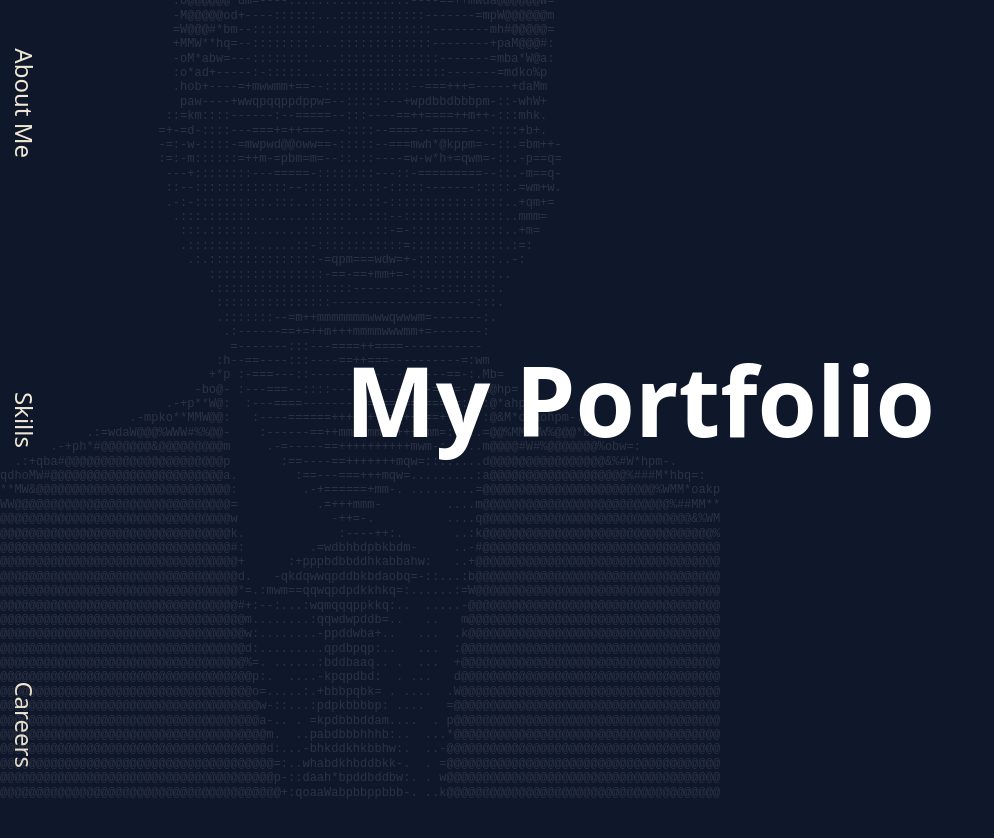
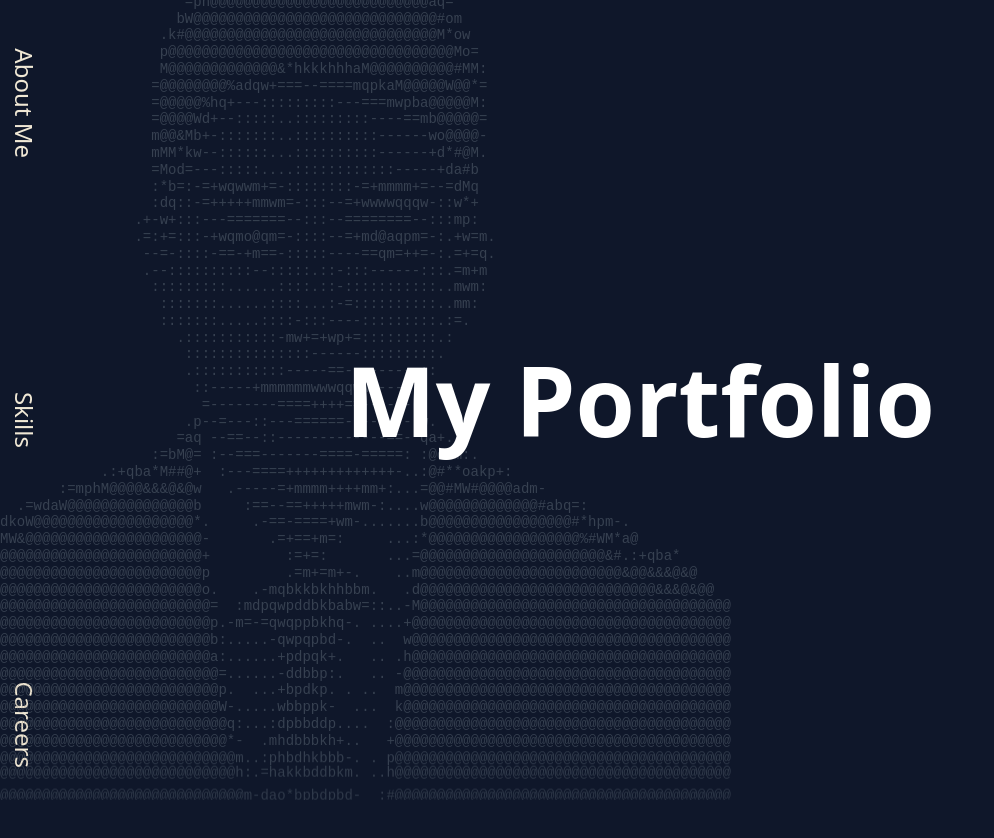
Before and after one commit to bogyeom95/portfolio, a Next.js app: page / in a window 1280 px wide. Shown: the top 838 px of the page, without its empty margins (0-994 px from the left). Built offline with nearby package versions, Linux system fonts and the light colour scheme.

Commit message:
HeroSection 개발

```diff
--- a/app/components/HeroSection/HeroSection.tsx
+++ b/app/components/HeroSection/HeroSection.tsx
@@ -14,15 +14,12 @@ export default function HeroSection() {
   const bgRefs = React.useRef<(HTMLDivElement | null)[]>([]);
 
   useGSAP(() => {
+    const tl = gsap.timeline();
     if (titleRef.current) {
-      const titleAnimation = gsap.timeline();
-
+      const titleAnimation = gsap.timeline({ repeat: -1 });
       const titleSplitText = new SplitType(titleRef.current, {
         types: "chars",
       });
-
-      console.log(titleSplitText);
-
       titleAnimation.from(titleSplitText.chars, {
         y: gsap.utils.wrap([-30, 30]),
         opacity: 0,
@@ -33,22 +30,56 @@ export default function HeroSection() {
           from: "center",
         },
       });
+      titleAnimation.to(titleSplitText.chars, {
+        y: gsap.utils.wrap([-30, 30]),
+        opacity: 0,
+        x: gsap.utils.distribute({
+          base: -30,
+          amount: 30,
+        }),
+        scale: 2.0,
+        delay: 3,
+        stagger: {
+          each: 0.1,
+          ease: "power3.inOut",
+          from: "center",
+        },
+      });
+      tl.add(titleAnimation, 0);
     }
 
     if (bgRefs.current) {
-      const bgAnimation = gsap.timeline();
+      tl.from(
+        bgRefs.current,
+        {
+          y: gsap.utils.wrap([-30, 30]),
+          opacity: 0,
+          filter: "blur(3px)",
 
-      bgAnimation.from(bgRefs.current, {
-        y: gsap.utils.wrap([-30, 30]),
-        opacity: 0,
-        filter: "blur(10px)",
-        scale: 2.0,
-        stagger: {
-          each: 0.05,
-          from: "end",
+          ease: "power3.inOut",
+          stagger: {
+            each: 0.05,
+            from: "start",
+            repeat: -1,
+
+            repeatDelay: 3,
+          },
         },
-      });
+        0
+      );
     }
+
+    ScrollTrigger.create({
+      trigger: containerRef.current,
+      start: "top center",
+      end: "bottom center",
+
+      markers: true,
+      animation: tl,
+
+      // defaults enter leave enterBack leaveBack
+      toggleActions: "restart pause restart pause",
+    });
   });
 
   return (
@@ -68,8 +99,8 @@ export default function HeroSection() {
 
       {/* ASCII 배경 */}
       <div
-        className="absolute bottom-0 left-0 right-0 text-gray-500 whitespace-pre opacity-30
-      text-[8px] sm:text-[12px]"
+        className="absolute bottom-0 left-0 right-0 text-gray-700 whitespace-pre
+      text-[8px] sm:text-[14px]"
         style={{
           fontFamily: "monospace",
           lineHeight: "1.2",
--- a/app/components/HeroSection/ascii.ts
+++ b/app/components/HeroSection/ascii.ts
@@ -1,71 +1,53 @@
 export const ascii = `
-                                           .-=--+m==+=--:
-                                     .-mdbb*@@@@@@@@@@@@@apm=:.
-                                  ::-k@@@@@@@@@#W##@@&#@%@@@@@*adm.
-                                .qa&@&@@@%@%#&@@@@@@@@@@@#@@@@@@@@km:
-                              :mpM&@@@@@@@@@@@@@@@@@@@@@@@@@@@@@@@&#hm=.
-                            :b%@#@@@@@@@@@@@@@@@@@@@@@@@@@@@@@@@@@@@@@#b:
-                           -M*M@@@@@@@@@@@@@@@@@@@@@@@@@@@@@@@@@@@@@@*oob:
-                          -&*W@@@@@@@@@@@@@@@@@@@@@@@@@@@@@@@@@@@@@@@@*M*b=
-                         .#@@@@@@@@@@@@@@@@@@@@@@@@@@@@@@@@@@@@@@@@@@@@W**d
-                         +@@@@@@@@@@@@@@@@@@@@@@@@@@@@@@@@@@@@@@@@@@@@@@@oWp
-                         b@@@@@@@@@@@@@@@@@Wahbdppppppddbk*@@@@@@@@@@@@@%M#@+
-                        .&@@@@@@@@@@@Wabpwm+==-----====+mwpdka*W@@@@@@MM@@Mom
-                        -@@@@@@@@@Mbw+=----:::::::::----===+mwqdba*@@@@@@@WM=
-                        .o@@@@@@*dm=----:::::::::::::::::----==++mwda@@@@@@W=
-                        -M@@@@@od+----::::::...::::::::::::-------=mpW@@@@@@m
-                        =W@@@#*bm--:::::::::...:::::::::::::--------mh#@@@@@=
-                        +MMW**hq=--::::::::....:::::::::::::--------+paM@@@#:
-                        -oM*abw=---::::::::....::::::::::::::-------=mba*W@a:
-                        :o*ad+-----:-:::::....::::::::::::::::-------=mdko%p
-                        .hob+----=+mwwmm+==--::::::::::::--===+++=-----+daMm
-                         paw----+wwqpqqppdppw=--:::::---+wpdbbdbbbpm-::-whW+
-                       ::=km::::------:--=====--:::----==++====++m++-:::mhk.
-                      =+-=d-::::---===+=++===---::::--====--=====---::::+b+.
-                      -=:-w-::::-=mwpwd@@oww==-:::::--===mwh*@kppm=--::.=bm++-
-                      :=:-m::::::=++m-=pbm=m=--::.::----=w-w*h+=qwm=-::.-p==q=
-                       ---+::::::::---=====-::::::::---::-=========--::.-m==q-
-                       ::--:::::::::::::--:::::::.:::-:::::-------:::::.=wm+w.
-                       .-:-::::::::::.:::..::::::..::-::::::::::::::::..+qm+=
-                        .:::.::::::........::::::..:::--::::::::::::::..mmm=
-                         :::.::::::.......::::::....::-=-:::::::::::::..+m=
-                         .:::::::::......::-::::::::::::=:::::::::::::.:=:
-                          .:.:::::::::::::::-=qpm===wdw=+-:::::::::::..-:
-                             ::::::::::::::::-==-==+mm+=-::::::::::::..
-                             .:::::::::::::::::::--------::--::::::::.
-                              ::::::::::::::::--------------------:::.
-                              .:::::::--=m++mmmmmmmwwwqwwwm=-------:.
-                               .:------==+=++m+++mmmmwwwmm+=-------:
-                                =-------:::---====++====-----------
-                              :h--==----:::----==++===----------=:wm
-                             +*p :-===---::-------------------==-:.Mb=
-                           -bo@- :---===--::::--------------====-. m@hp=
-                       .-+p**W@:  :---====--------==============:. :@*ahp+-.
-                  .-mpko**MMW@@:   :----======++++++++=++++==++:.. :@&M*ooaohpm-.
-            .:=wdaW@@@%WWW#%%@@-    :------==++mmmmmm++++++mm=:....=@@%MMMMW%@@@*bw=.
-       .-+ph*#@@@@@@@&@@@@@@@@@m     .-=-----==++++++++++mwm-:.....m@@@@#W#%@@@@@@@%obw=:
-  .:+qba#@@@@@@@@@@@@@@@@@@@@@@p       :==----==+++++++mqw=::......d@@@@@@@@@@@@@@@@&%#W*hpm-.
-qdhoMW#@@@@@@@@@@@@@@@@@@@@@@@@a.        :==---===+++mqw=.........:a@@@@@@@@@@@@@@@@@@@%###M*hbq=:
-**MW&@@@@@@@@@@@@@@@@@@@@@@@@@@@:         .-+======+mm-. .........=@@@@@@@@@@@@@@@@@@@@@@@@%WMM*oakp
-WW@@@@@@@@@@@@@@@@@@@@@@@@@@@@@@=           .=+++mmm-         ....m@@@@@@@@@@@@@@@@@@@@@@@@@@%##MM**
-@@@@@@@@@@@@@@@@@@@@@@@@@@@@@@@@w             -++=-.          ....q@@@@@@@@@@@@@@@@@@@@@@@@@@@@@&%WM
-@@@@@@@@@@@@@@@@@@@@@@@@@@@@@@@@k.             :----++:.       ..:k@@@@@@@@@@@@@@@@@@@@@@@@@@@@@@@@%
-@@@@@@@@@@@@@@@@@@@@@@@@@@@@@@@@#:         .=wdbhbdpbkbdm-     ..-#@@@@@@@@@@@@@@@@@@@@@@@@@@@@@@@@@
-@@@@@@@@@@@@@@@@@@@@@@@@@@@@@@@@@+      :+pppbdbbddhkabbahw:   ..+@@@@@@@@@@@@@@@@@@@@@@@@@@@@@@@@@@
-@@@@@@@@@@@@@@@@@@@@@@@@@@@@@@@@@d.   -qkdqwwqpddbkbdaobq=-::...:b@@@@@@@@@@@@@@@@@@@@@@@@@@@@@@@@@@
-@@@@@@@@@@@@@@@@@@@@@@@@@@@@@@@@@*=.:mwm==qqwqpdpdkkhkq=:......:=W@@@@@@@@@@@@@@@@@@@@@@@@@@@@@@@@@@
-@@@@@@@@@@@@@@@@@@@@@@@@@@@@@@@@@#+:--:...:wqmqqqppkkq:..  .....-@@@@@@@@@@@@@@@@@@@@@@@@@@@@@@@@@@@
-@@@@@@@@@@@@@@@@@@@@@@@@@@@@@@@@@@m........:qqwdwpddb=..   ..   m@@@@@@@@@@@@@@@@@@@@@@@@@@@@@@@@@@@
-@@@@@@@@@@@@@@@@@@@@@@@@@@@@@@@@@@w:........-ppddwba+..   ...  .k@@@@@@@@@@@@@@@@@@@@@@@@@@@@@@@@@@@
-@@@@@@@@@@@@@@@@@@@@@@@@@@@@@@@@@@d:.........qpdbpqp:..   ...  :@@@@@@@@@@@@@@@@@@@@@@@@@@@@@@@@@@@@
-@@@@@@@@@@@@@@@@@@@@@@@@@@@@@@@@@@%=. ......:bddbaaq.. .  ...  +@@@@@@@@@@@@@@@@@@@@@@@@@@@@@@@@@@@@
-@@@@@@@@@@@@@@@@@@@@@@@@@@@@@@@@@@@p:.  ....-kpqpdbd:  . ...   d@@@@@@@@@@@@@@@@@@@@@@@@@@@@@@@@@@@@
-@@@@@@@@@@@@@@@@@@@@@@@@@@@@@@@@@@@o=.....:.+bbbpqbk= . ....  .W@@@@@@@@@@@@@@@@@@@@@@@@@@@@@@@@@@@@
-@@@@@@@@@@@@@@@@@@@@@@@@@@@@@@@@@@@@w-::...:pdpkbbbbp: ....   =@@@@@@@@@@@@@@@@@@@@@@@@@@@@@@@@@@@@@
-@@@@@@@@@@@@@@@@@@@@@@@@@@@@@@@@@@@@a-.. . =kpdbbbddam....  . p@@@@@@@@@@@@@@@@@@@@@@@@@@@@@@@@@@@@@
-@@@@@@@@@@@@@@@@@@@@@@@@@@@@@@@@@@@@@m.  ..pabdbbbhhhb:..  ...*@@@@@@@@@@@@@@@@@@@@@@@@@@@@@@@@@@@@@
-@@@@@@@@@@@@@@@@@@@@@@@@@@@@@@@@@@@@@d:...-bhkddkhkbbhw:.  ..-@@@@@@@@@@@@@@@@@@@@@@@@@@@@@@@@@@@@@@
-@@@@@@@@@@@@@@@@@@@@@@@@@@@@@@@@@@@@@@=:..whabdkhbddbkk-.  . =@@@@@@@@@@@@@@@@@@@@@@@@@@@@@@@@@@@@@@
-@@@@@@@@@@@@@@@@@@@@@@@@@@@@@@@@@@@@@@p-::daah*bpddbddbw:. . w@@@@@@@@@@@@@@@@@@@@@@@@@@@@@@@@@@@@@@
-@@@@@@@@@@@@@@@@@@@@@@@@@@@@@@@@@@@@@@@+:qoaaWabpbbppbbb-. ..k@@@@@@@@@@@@@@@@@@@@@@@@@@@@@@@@@@@@@@
+                              ..-mwmpqwwwm+:
+                           :qa@@@@@@@@@@@@@%abpm=.
+                        :da*@@@@@&@@@@@@@@@@@@@@@am:
+                      =ph@@@@@@@@@@@@@@@@@@@@@@@@@@aq=
+                     bW@@@@@@@@@@@@@@@@@@@@@@@@@@@@@#om
+                   .k#@@@@@@@@@@@@@@@@@@@@@@@@@@@@@@M*ow
+                   p@@@@@@@@@@@@@@@@@@@@@@@@@@@@@@@@@@Mo=
+                   M@@@@@@@@@@@@@&*hkkkhhhaM@@@@@@@@@@#MM:
+                  =@@@@@@@@%adqw+===--====mqpkaM@@@@@W@@*=
+                  =@@@@@%hq+---:::::::::---===mwpba@@@@@M:
+                  =@@@@Wd+--:::::..:::::::::----==mb@@@@@=
+                  m@@&Mb+-:::::::..::::::::::------wo@@@@-
+                  mMM*kw--::::::...::::::::::------+d*#@M.
+                  =Mod=---:::::....::::::::::::-----+da#b
+                  :*b=:-=+wqwwm+=-::::::::-=+mmmm+=--=dMq
+                  :dq::-=+++++mmwm=-:::--=+wwwwqqqw-::w*+
+                .+-w+:::---=======--:::--========--:::mp:
+                .=:+=:::-+wqmo@qm=-::::--=+md@aqpm=-:.+w=m.
+                 --=-::::-==-+m==-:::::----==qm=++=-:.=+=q.
+                 .--::::::::::--:::::.::-:::------:::.=m+m
+                  :::::::::......::::.::-:::::::::::..mwm:
+                   :::::::......::::...:-=::::::::::..mm:
+                   :::::::.....::::-:::----:::::::::.:=.
+                     .:::::::::::-mw+=+wp+=:::::::::.:
+                      :::::::::::::::------:::::::::.
+                      .:::::::::::-----==---------::
+                       ::-----+mmmmmmwwwqqww+-----:
+                        =--------====++++==-------
+                      .p--=---::---======---------w.
+                     =aq --==--::-------------==- qa+.
+                  :=bM@= :--===-------====-=====: :@obm:.
+            .:+qba*M##@+  :---====+++++++++++++-..:@#**oakp+:
+       :=mphM@@@@&&&@&@w   .-----=+mmmm++++mm+:...=@@#MW#@@@@adm-
+  .=wdaW@@@@@@@@@@@@@@@b     :==--==+++++mwm-:....w@@@@@@@@@@@@@#abq=:
+dkoW@@@@@@@@@@@@@@@@@@@*.     .-==-====+wm-.......b@@@@@@@@@@@@@@@@@#*hpm-.
+MW&@@@@@@@@@@@@@@@@@@@@@-       .=+==+m=:     ...:*@@@@@@@@@@@@@@@@@@%#WM*a@
+@@@@@@@@@@@@@@@@@@@@@@@@+         :=+=:       ...=@@@@@@@@@@@@@@@@@@@@@@&#.:+qba*
+@@@@@@@@@@@@@@@@@@@@@@@@p         .=m+=m+-.    ..m@@@@@@@@@@@@@@@@@@@@@@@@&@@&&&@&@
+@@@@@@@@@@@@@@@@@@@@@@@@o.    .-mqbkkbkhhbbm.   .d@@@@@@@@@@@@@@@@@@@@@@@@@@@@&&&@&@@
+@@@@@@@@@@@@@@@@@@@@@@@@@=  :mdpqwpddbkbabw=::..-M@@@@@@@@@@@@@@@@@@@@@@@@@@@@@@@@@@@@@
+@@@@@@@@@@@@@@@@@@@@@@@@@p.-m=-=qwqppbkhq-. ....+@@@@@@@@@@@@@@@@@@@@@@@@@@@@@@@@@@@@@@
+@@@@@@@@@@@@@@@@@@@@@@@@@b:.....-qwpqpbd-.  ..  w@@@@@@@@@@@@@@@@@@@@@@@@@@@@@@@@@@@@@@
+@@@@@@@@@@@@@@@@@@@@@@@@@a:......+pdpqk+.   .. .h@@@@@@@@@@@@@@@@@@@@@@@@@@@@@@@@@@@@@@
+@@@@@@@@@@@@@@@@@@@@@@@@@@=......-ddbbp:.   .. -@@@@@@@@@@@@@@@@@@@@@@@@@@@@@@@@@@@@@@@
+@@@@@@@@@@@@@@@@@@@@@@@@@@p.  ...+bpdkp. . ..  m@@@@@@@@@@@@@@@@@@@@@@@@@@@@@@@@@@@@@@@
+@@@@@@@@@@@@@@@@@@@@@@@@@@W-.....wbbppk-  ...  k@@@@@@@@@@@@@@@@@@@@@@@@@@@@@@@@@@@@@@@
+@@@@@@@@@@@@@@@@@@@@@@@@@@@q:...:dpbbddp....  :@@@@@@@@@@@@@@@@@@@@@@@@@@@@@@@@@@@@@@@@
+@@@@@@@@@@@@@@@@@@@@@@@@@@@*-  .mhdbbbkh+..   +@@@@@@@@@@@@@@@@@@@@@@@@@@@@@@@@@@@@@@@@
+@@@@@@@@@@@@@@@@@@@@@@@@@@@@m..:phbdhkbbb-. . p@@@@@@@@@@@@@@@@@@@@@@@@@@@@@@@@@@@@@@@@
+@@@@@@@@@@@@@@@@@@@@@@@@@@@@h:.=hakkbddbkm. ..h@@@@@@@@@@@@@@@@@@@@@@@@@@@@@@@@@@@@@@@@
+@@@@@@@@@@@@@@@@@@@@@@@@@@@@@m-dao*bpbdpbd-  :#@@@@@@@@@@@@@@@@@@@@@@@@@@@@@@@@@@@@@@@@
 `;
```
